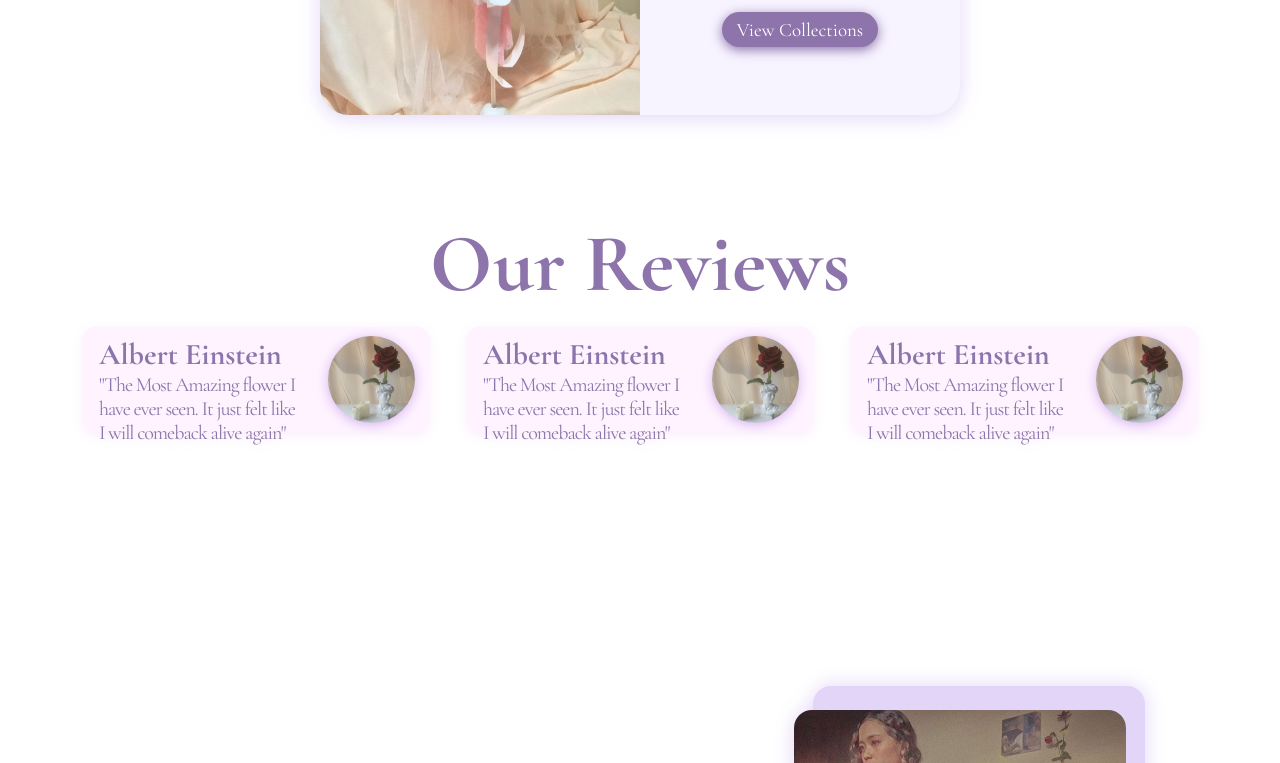
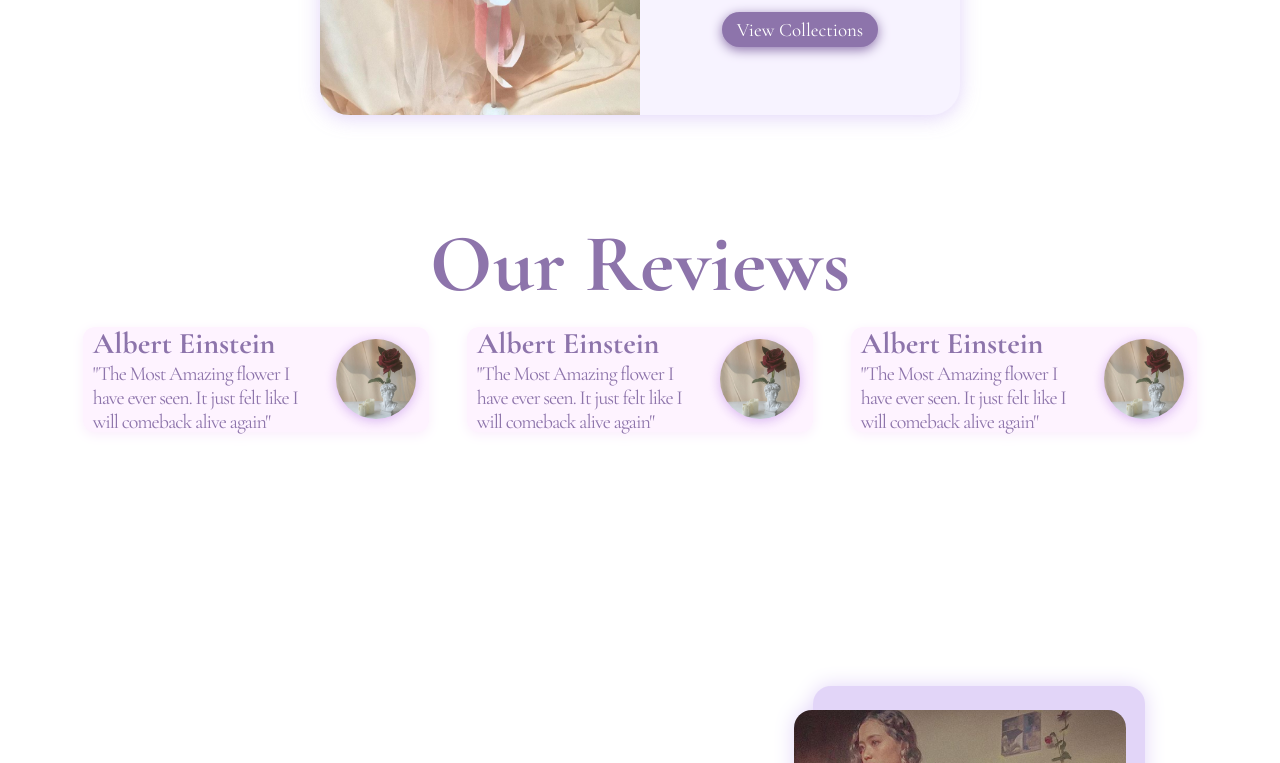
Before and after one commit to moriishika/daydream, a plain HTML site: page client/index.html in a window 1280 px wide. Shown: the part 2037-2800 px from the top of the page. Drawn offline with nearby package versions, Linux system fonts and the light colour scheme.

Commit message:
happy new year 2021 and has created custom element

```diff
--- a/client/assets/css/Home/home.css
+++ b/client/assets/css/Home/home.css
@@ -79,13 +79,18 @@
   width: 100px;
 }
 
-.occasions-box,
+occasions-box,
 .reviews {
   width: 100%;
 }
 
-.occassions-box {
+occasions-box {
   height: 60%;
+}
+
+occasion-item{
+  width: 100%;
+  height: 100%;
 }
 
 .occasion {
@@ -158,9 +163,17 @@
   text-align: center;
 }
 
+reviews-box{
+  width: 100%;
+  height: 100%;
+}
+review-item{
+  width: 30%;
+}
+
 .review {
   background-color: #fef3ff;
-  width: 30%;
+  width: 100%;
   height: 100%;
   border-radius: 12px;
   filter: drop-shadow(0 3px 6px #faedfc);
@@ -184,7 +197,7 @@
 
 .review-img {
   width: 30%;
-  height: 100%;
+  height: 80%;
 }
 
 .review-img a {
--- a/client/components/Home/OccasionsBox/OccasionsBox.js
+++ b/client/components/Home/OccasionsBox/OccasionsBox.js
@@ -1,22 +1,23 @@
-let template = document.createElement('template');
-template.innerHTML =`
-    <style>
-        :host{
-            width:200px;
-            height:200px;
-            border: 2px solid black;
-        }
-    </style>
-`;
-
 customElements.define('occasions-box', class OccasionsBox extends HTMLElement{
     constructor(){
         super();
-        this.attachShadow({mode:'open'});
-        this.appendChild(template.content.cloneNode(true));
+        console.log('jalan constructor')
     }
 
+    set occasions(value){
+        console.log('method jalan')
+        this._occasions = value;
+        this.render()
+    }
     connectedCallback(){
+        console.log("connect")
+    }
 
+    render(){
+        this._occasions.forEach(occasion => {
+            const occasionItem = document.createElement('occasion-item');
+            occasionItem.occasion = occasion;
+            this.appendChild(occasionItem)
+        });
     }
 })
--- a/client/components/Home/OccasionsBox/OccasionsItem.js
+++ b/client/components/Home/OccasionsBox/OccasionsItem.js
@@ -0,0 +1,41 @@
+customElements.define('occasion-item', class OcassionItem extends HTMLElement {
+  constructor() {
+    super();
+    console.log('constructor occasion item')
+  }
+
+  connectedCallback(){
+    console.log('connect occ item')
+  }
+
+  set occasion(value) {
+    console.log('jalan occ item')
+    this._occasion = value;
+    this.render();
+  }
+
+  render() {
+    this.innerHTML = `
+    <style>
+      occasion-item{
+        display:flex;
+        flex-direction:column;
+        justify-content:center;
+        align-items:center;
+      }
+    </style>`
+    const { img, title, desc, link } = this._occasion;
+    this.innerHTML += `
+    <div class="occasion flex">
+        <div class="occasion-img">
+            <img src="${img}" class="imagesss" alt="">
+        </div>
+        <div class="occasion-texts flex column center-align center-justify">
+          <h1>${title}</h1>
+          <p>${desc}</p>
+          <a href="${link}">View Collections</a>
+        </div>
+        </div>
+`
+}
+})
--- a/client/components/Home/OccasionsBox/index.js
+++ b/client/components/Home/OccasionsBox/index.js
@@ -1,2 +1,26 @@
 import "./OccasionsBox.js"
 import "./OccasionsItem.js"
+const occasionBox = document.querySelector('occasions-box')
+console.log(occasionBox)
+const dummy = [{
+    img: './assets/images/3.jpg',
+    title: 'Wedding',
+    link: '#',
+    desc: `Give the best moment for your wedding with our
+    beautiful flowers we guarantee the atmosphere
+    of your marriage with  your bride
+    will be a very beautiful`
+}];
+occasionBox.occasions = dummy;
+
+// ,{
+//     img : 'anjing2',
+//     title:'anjing2',
+//     desc:'anjing2',
+//     link:'anjing2'
+// },{
+//     img : 'anjing3',
+//     title:'anjing3',
+//     desc:'anjing3',
+//     link:'anjing3'
+// }]
--- /dev/null
+++ b/client/components/Home/ReviewsBox/Review.js
@@ -0,0 +1,94 @@
+customElements.define('review-item', class ReviewItem extends HTMLElement {
+    constructor() {
+        super();
+        // this.attachShadow({mode:'open'}).innerHTML = `
+        // <style>
+        //   .flex{
+        //     display: flex;
+        //   }
+
+        //   .column{
+        //     flex-direction : column;
+        //   }
+
+        //   .center-justify{
+        //     justify-content: center;
+        //   }
+
+        //   .center-align {
+        //     align-items: center;
+        //   }
+
+        //   h1, h2, p{
+        //     margin: 0;
+        // }
+
+        //   .review {
+        //     background-color: #fef3ff;
+        //     width: 100%;
+        //     height: 100%;
+        //     border-radius: 12px;
+        //     filter: drop-shadow(0 3px 6px #faedfc);
+        //     box-sizing: border-box;
+        //     padding: 0.8%;
+        //     align-items :center;
+        //   }
+
+        //   .review-texts {
+        //     box-sizing: border-box;
+        //     margin-left: 2%;
+        //     width: 70%;
+        //   }
+
+        //   .review-texts p {
+        //     font-size: 1rem;
+        //     letter-spacing: -1px;
+        //     word-wrap: break-word;
+        //     display: inline-block;
+        //     width: 90%;
+        //   }
+
+        //   .review-img {
+        //     width: 30%;
+        //     height: 100%;
+        //   }
+
+        //   .review-img a {
+        //     text-decoration: none;
+        //     width: 100%;
+        //     height: 100%;
+        //   }
+
+        //   .review-img img {
+        //     height: 80%;
+        //     border-radius: 100%;
+        //     filter: drop-shadow(0px 2px 6px #af71df7c);
+        //   }
+        //   </style>
+        // `
+    }
+
+    set review(value){
+      this._review = value;
+      this.render();
+    }
+
+    connectedCallback(){
+
+    }
+
+    render(){
+      const {title, desc, img, link} = this._review;
+      this.innerHTML += `
+      <div class="review flex center-align">
+        <div class="review-texts">
+          <h2>${title}</h2>
+          <p>${desc}</p>
+        </div>
+      <div class="review-img">
+        <a href="${link}" class="flex center-justify center-align"><img src="${img}" alt=""></a>
+      </div>
+    </div>
+      `
+    }
+  })
--- /dev/null
+++ b/client/components/Home/ReviewsBox/ReviewsBox.js
@@ -0,0 +1,25 @@
+customElements.define('reviews-box', class ReviewBox extends HTMLElement {
+    constructor(){
+        super();
+        console.log("jalan constructor")
+    }
+
+    connectedCallback(){
+        console.log('masuk connect')
+    }
+
+    set reviews(value){
+        console.log('jalan method')
+        this._reviews = value;
+        this.render();
+    }
+
+    render(){
+        console.log('masuk render')
+        this._reviews.forEach(review => {
+            let reviewItem = document.createElement('review-item');
+            reviewItem.review = review;
+            this.appendChild(reviewItem);
+        })
+    }
+})
--- /dev/null
+++ b/client/components/Home/ReviewsBox/index.js
@@ -0,0 +1,25 @@
+import './ReviewsBox.js';
+import './Review.js';
+
+const dummyReview = [{
+    title : 'Albert Einstein',
+    desc :`"The Most Amazing flower I have ever seen.
+    It just felt like I will comeback alive again"`,
+    link :'#',
+    img:'./assets/images/11.jpg'
+},{
+    title : 'Albert Einstein',
+    desc :`"The Most Amazing flower I have ever seen.
+    It just felt like I will comeback alive again"`,
+    link :'#',
+    img:'./assets/images/11.jpg'
+},{
+    title : 'Albert Einstein',
+    desc :`"The Most Amazing flower I have ever seen.
+    It just felt like I will comeback alive again"`,
+    link :'#',
+    img:'./assets/images/11.jpg'
+}];
+
+const reviewsBox = document.querySelector('reviews-box');
+reviewsBox.reviews = dummyReview;
--- a/client/components/Home/animation.js
+++ b/client/components/Home/animation.js
@@ -70,11 +70,11 @@ gsap.fromTo([".daydream-reasons h1", ".reason"], fadeIn, {
 });
 
 gsap.fromTo(
-  [".occasion", ".occasion-texts h1", ".occasion-texts p", ".occasion-texts a"],
+  ["occasions-box", "occasions-box occasion-item .occasion-texts h1", " .occasion-texts p", " .occasion-texts a"],
   fadeIn,
   {
     scrollTrigger: {
-      trigger: ".occasion",
+      trigger: "occasions-box",
       start: "top center",
       end: "bottom center",
       markers: false,
@@ -85,7 +85,7 @@ gsap.fromTo(
   }
 );
 
-gsap.fromTo([".reviews-container h1", ".reviews-container div"], fadeIn, {
+gsap.fromTo([".reviews-container h1", "review-item", "review-item h2", "review-item p","review-item img"], fadeIn, {
   scrollTrigger: {
     trigger: ".reviews-container",
     start: "top center",
@@ -189,7 +189,7 @@ const sqnaTL = gsap.timeline({
     trigger: ".shopsqna",
     start: "15% center",
     end: "bottom center",
-    markers: true,
+    markers: false,
   },
   stagger:0.5
 })
--- a/client/components/Home/index.js
+++ b/client/components/Home/index.js
@@ -1,6 +1,7 @@
 // import './NavBar.js';
+import './OccasionsBox/index.js';
+import './ReviewsBox/index.js'
 import './animation.js';
-import './OccasionsBox/index.js';
 // navbar.disabled = true;
 // const shadowHost= document.createElement("div");
 // const sebuahElement = document.createElement('span')
--- a/client/index.html
+++ b/client/index.html
@@ -34,7 +34,7 @@
     <nav id='navbar'>
       <li><a href="">Occasions</a></li>
       <li><a href="">Flowers</a></li>
-      <li><a href="/views/index.html"><img src="./assets/images/logo.png"></img></a></li>
+      <li><a href="/ views/index.html"><img src="./assets/images/logo.png"></img></a></li>
       <li><a href="">Questions</a></li>
       <li><a href="">Contact</a></li>
   </nav>
@@ -83,8 +83,10 @@
 
 
       <article class="occassions">
-       <!-- <occasions-box></occasions-box> -->
-       <section class="occassions-box  flex column center-align center-justify">
+        <occasions-box class="occasions-box flex column center-align center-justify"></occasions-box>
+        <!-- <section class="occasions-box flex column center-align center-justify">
+        </section> -->
+       <!-- <section class="occassions-box  flex column center-align center-justify">
         <div class="occasion flex">
           <div class="occasion-img">
             <img src="./assets/images/3.jpg" class="imagesss" alt="">
@@ -98,10 +100,10 @@
                 <a href="#">View Collections</a>
           </div>
         </div>
-       </section>
+      </section> -->
       <section class="reviews-container flex column center-align center-justify">
         <h1>Our Reviews</h1>
-        <div class="reviews flex">
+        <!-- <div class="reviews flex">
           <div class="review flex">
             <div class="review-texts">
               <h2>Albert Einstein</h2>
@@ -132,7 +134,8 @@
               <a href="" class="flex center-justify center-align"><img src="./assets/images/11.jpg" alt=""></a>
             </div>
           </div>
-        </div>
+        </div> -->
+          <reviews-box class="reviews flex"></reviews-box>
       </section>
       <!-- section reviews nanti jadi component -->
       </article>
```
Lines whose indentation alone changed are shown as unchanged.
